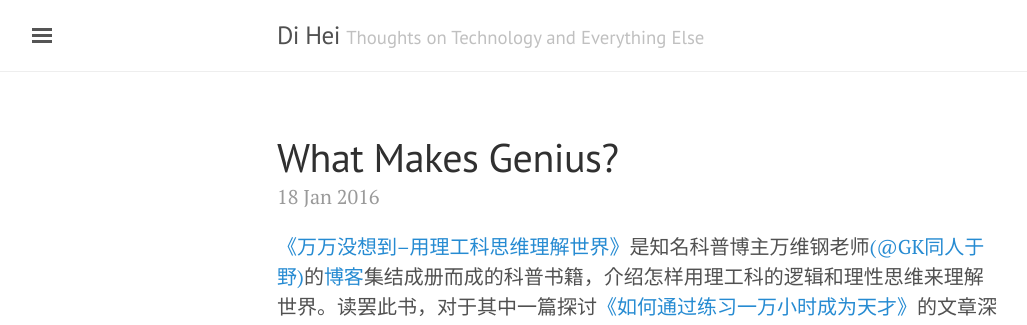
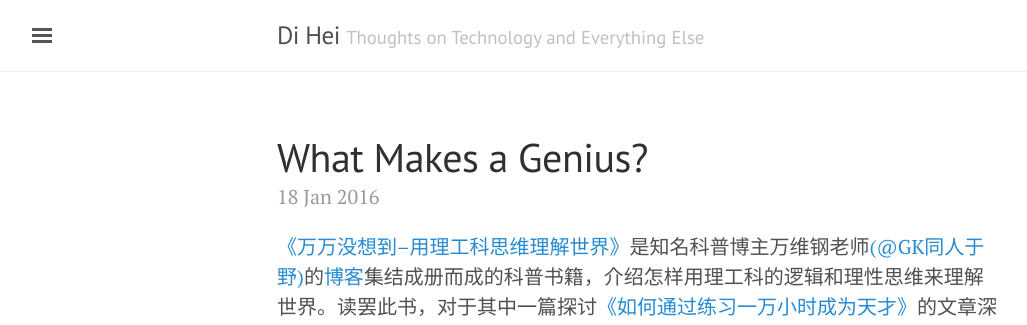
Before and after one commit to dhei/dhei.github.io, a Jekyll site: the page built from _posts/2016-01-18-what-makes-a-genius.md, in a window 1280 px wide and 900 px high. Shown: the top 325 px of the window, without its empty margins (3-1030 px from the left). Built offline with Jekyll 4.4.1, drawn with Linux system fonts in a browser that asks for light colours; comment, search, counter and statistics services are not loaded.

```diff
--- a/_posts/2016-01-18-what-makes-genius.md
+++ b/_posts/2016-01-18-what-makes-a-genius.md
@@ -1,6 +1,6 @@
 ---
 layout: post
-title: What Makes Genius?
+title: What Makes a Genius?
 comments: true
 ---
 
```
